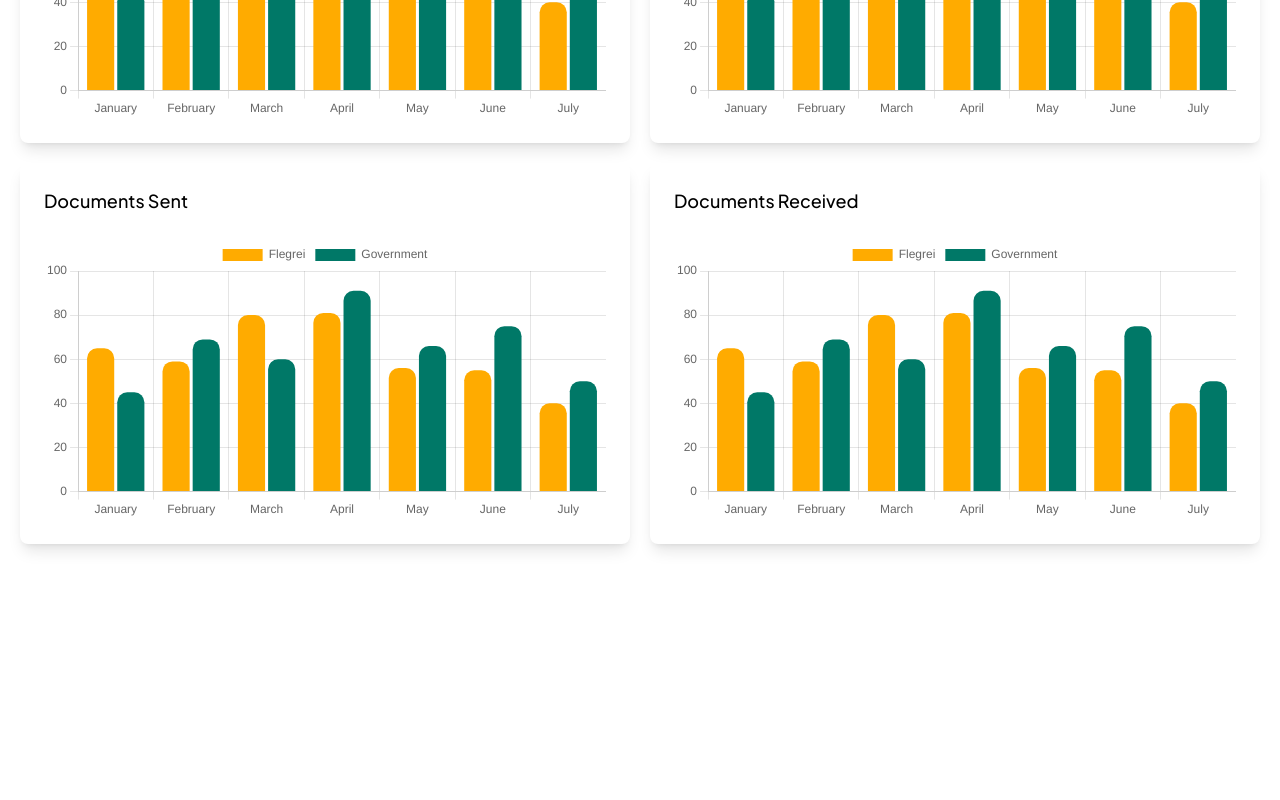
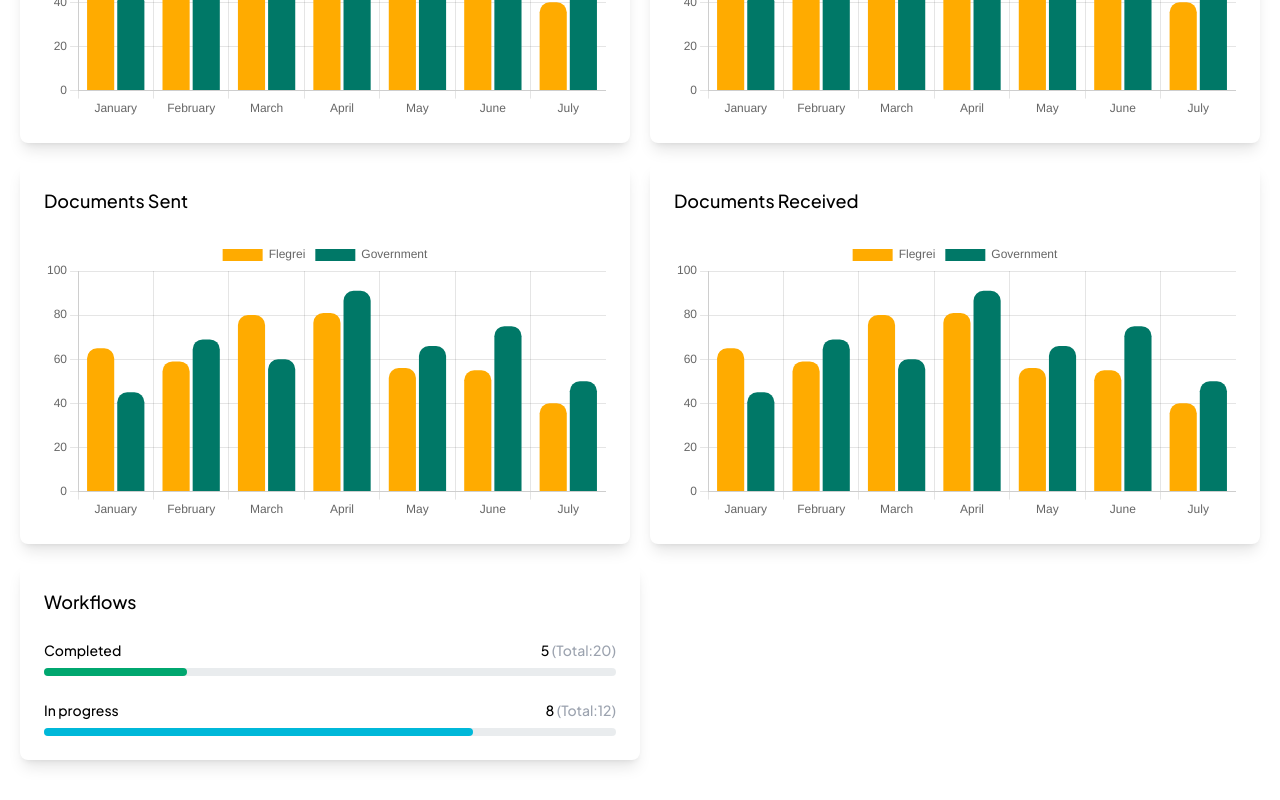
Before and after one commit to BCPAZ/crm-app, a React (Vite) app: page /insights in a window 1280 px wide. Shown: the part 508-1308 px from the top of the page. Before the commit the page ends 1092 px from the top, so only its background shows below. Built offline with nearby package versions, Linux system fonts and the light colour scheme.

Commit message:
feat : Workflow report card completed

```diff
--- a/src/components/App/Insights/ChartArea.jsx
+++ b/src/components/App/Insights/ChartArea.jsx
@@ -40,7 +40,7 @@ const ChartArea = () => {
   };
 
   return (
-    <div className="grid lg:grid-cols-2 grid-cols-1 gap-5 py-10">
+    <div className="grid lg:grid-cols-2 grid-cols-1 gap-5">
       <div className="md:p-6 p-3 bg-white shadow-lg rounded-lg">
         <h6 className="w-full font-medium text-lg">Emails Sent</h6>
         <div className="mt-6 w-full">
--- a/src/components/App/Insights/WorkflowReport.jsx
+++ b/src/components/App/Insights/WorkflowReport.jsx
@@ -2,7 +2,24 @@ const WorkflowReport = () => {
   return (
     <div className="md:p-6 p-3 bg-white shadow-lg rounded-lg">
       <h6 className="w-full font-medium text-lg">Workflows</h6>
-
+      <div className="flex flex-col gap-2 mt-6">
+        <div className="flex items-center justify-between">
+          <h6 className="text-sm font-medium">Completed</h6>
+          <div className="text-sm font-medium">5 <span className="text-sm text-gray-400">(Total:20)</span></div>
+        </div>
+        <div className="bg-grey/20 relative w-full h-2 rounded-lg">
+          <div className="absolute bg-[#00A76F] w-1/4 h-full rounded-lg transition-all duration-300"></div>
+        </div>
+      </div>
+      <div className="flex flex-col gap-2 mt-6">
+        <div className="flex items-center justify-between">
+          <h6 className="text-sm font-medium">In progress</h6>
+          <div className="text-sm font-medium">8 <span className="text-sm text-gray-400">(Total:12)</span></div>
+        </div>
+        <div className="bg-grey/20 relative w-full h-2 rounded-lg">
+          <div className="absolute bg-[#00B8D9] w-3/4 h-full rounded-lg"></div>
+        </div>
+      </div>
     </div>
   );
 };
--- /dev/null
+++ b/src/mocks/workflow.js
@@ -0,0 +1,12 @@
+const workflowData = [
+  {
+    total : 20,
+    completed : 5,
+  },
+  {
+    total : 12,
+    inProgress : 8
+  }
+]
+
+export default workflowData
--- a/src/views/App/Insights.jsx
+++ b/src/views/App/Insights.jsx
@@ -1,4 +1,5 @@
 import ChartArea from "@/components/App/Insights/ChartArea";
+import WorkflowReport from "@/components/App/Insights/WorkflowReport";
 import Selectbox from "@/components/common/Selectbox";
 
 const Insights = () => {
@@ -16,13 +17,15 @@ const Insights = () => {
         </div>
       </div>
       <div className="siteContainer">
+        <div className="py-10">
           <div className="w-full">
             <ChartArea />
           </div>
-          <div>
-
+          <div className="grid lg:grid-cols-2 grid-cols-1 mt-5">
+            <WorkflowReport />
           </div>
         </div>
+      </div>
     </section>
   );
 };
```
